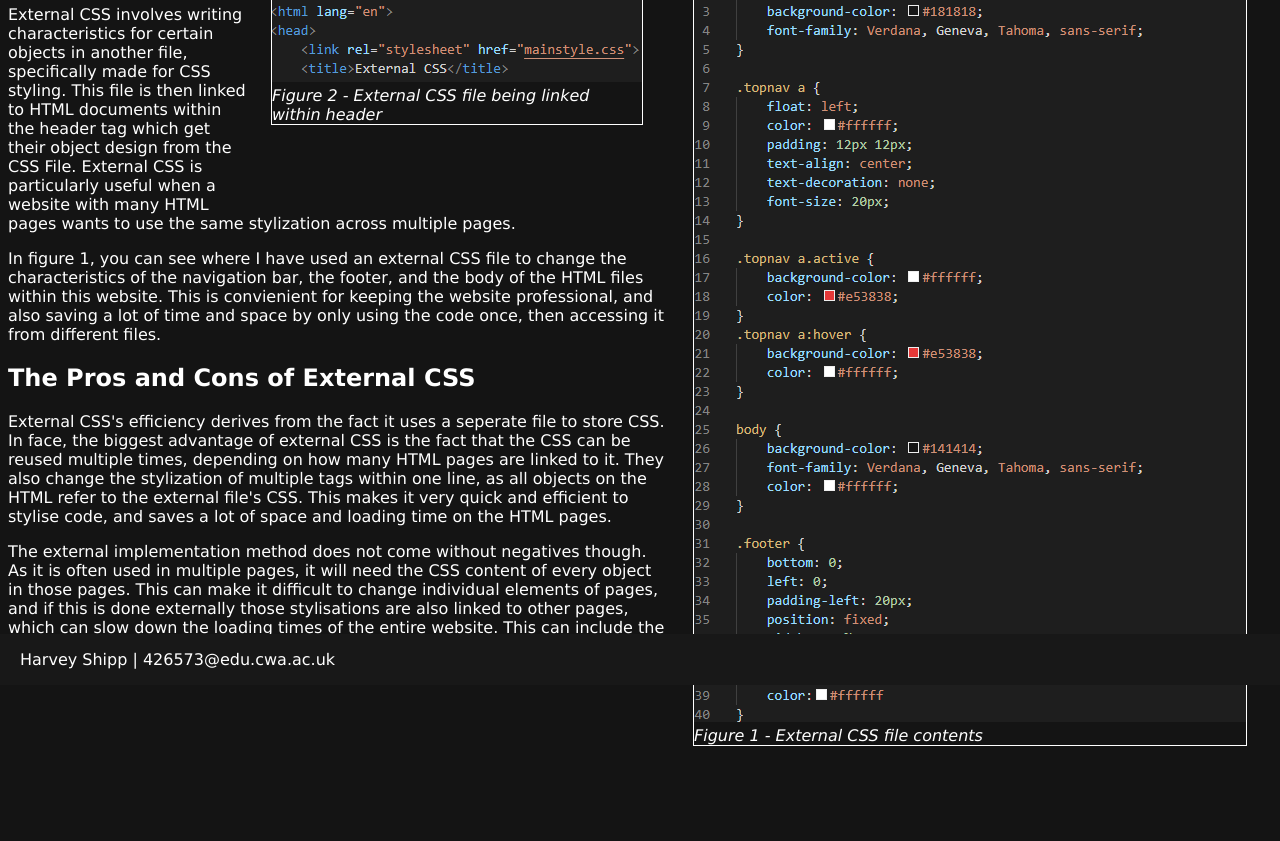
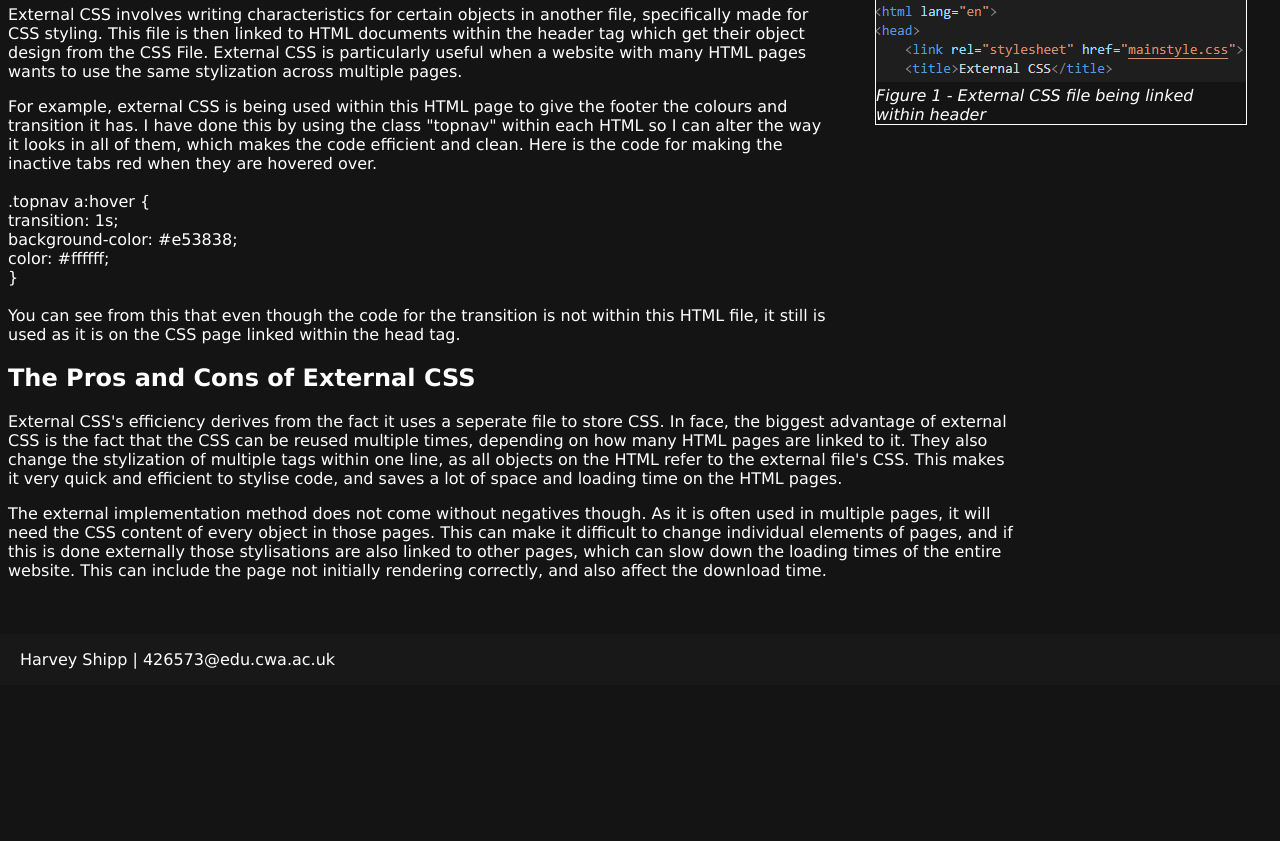
Before and after one commit to HarveyS2808/Assignment-2, a plain HTML site: page externalcss.html in a window 1280 px wide. Shown: the part 115-956 px from the top of the page. After the commit the page ends 800 px from the top, so only its background shows below. Drawn offline with Linux system fonts and the light colour scheme.

Commit message:
Fixes, got rid of  giant snip

```diff
--- a/externalcss.html
+++ b/externalcss.html
@@ -7,20 +7,6 @@
 
             p  {
                 width: 65%;
-            }
-
-            div.desc {
-                font-family: 'Lucida Sans', 'Lucida Sans Regular', 'Lucida Grande', 'Lucida Sans Unicode', Geneva, Verdana, sans-serif;
-                font-style: oblique;
-            }
-
-            div.gallery {
-                border: 1px solid #ffffff;
-                width: 552px;
-                position: relative;
-                float: right;
-                top: -70px;
-                margin: 25px;
             }
 
             div.desc2 {
@@ -50,18 +36,11 @@
 
         <h1>External CSS</h1>
 
-        <div class="gallery">
-            <a target="_blank" href="external.PNG">
-                <img src="external.PNG" alt="ExternalCSSExample" width="552" height="761">
-            </a>
-        <div class="desc">Figure 1 - External CSS file contents</div>
-        </div>
-
         <div class="gallery2">
             <a target="_blank" href="external2.PNG">
                 <img src="external2.PNG" alt="ExternalCSSExample" width="370" height="101">
             </a>
-            <div class="desc2">Figure 2 - External CSS file being linked within header</div>
+            <div class="desc2">Figure 1 - External CSS file being linked within header</div>
         </div>
 
         <p>
@@ -73,10 +52,19 @@
         </p>
 
         <p>
-            In figure 1, you can see where I have used an external CSS file to change the characteristics
-            of the navigation bar, the footer, and the body of the HTML files within this website. This
-            is convienient for keeping the website professional, and also saving a lot of time and space
-            by only using the code once, then accessing it from different files.
+            For example, external CSS is being used within this HTML page to give the footer the colours
+            and transition it has. I have done this by using the class "topnav" within each HTML so I can
+            alter the way it looks in all of them, which makes the code efficient and clean. Here is the code
+            for making the inactive tabs red when they are hovered over.<br>
+            <br>
+            .topnav a:hover {<br>
+                transition: 1s;<br>
+                background-color: #e53838;<br>
+                color: #ffffff;<br>
+            }<br>
+            <br>
+            You can see from this that even though the code for the transition is not within this HTML file,
+            it still is used as it is on the CSS page linked within the head tag.
         </p>
 
         <h2>The Pros and Cons of External CSS</h2>
```
